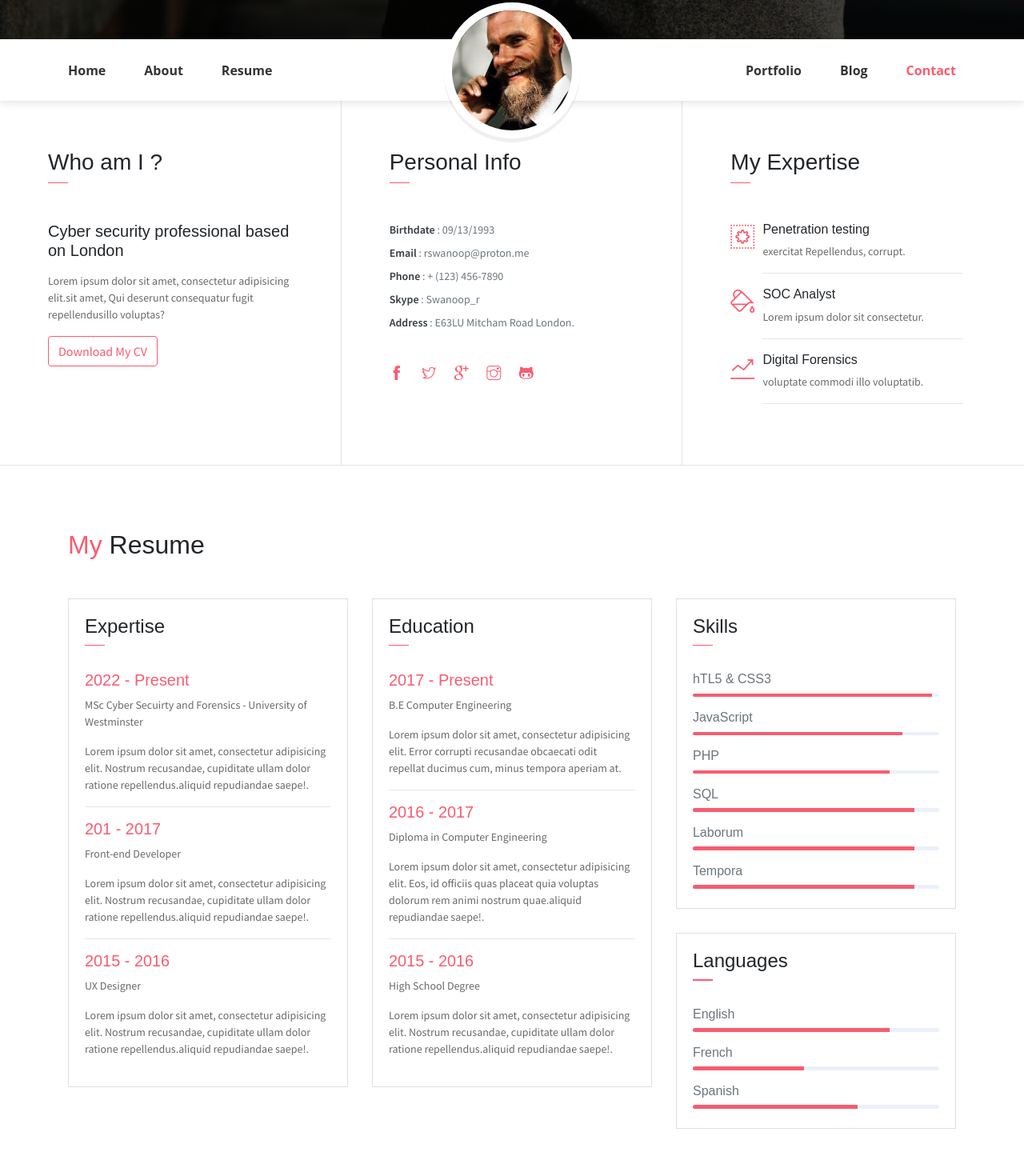
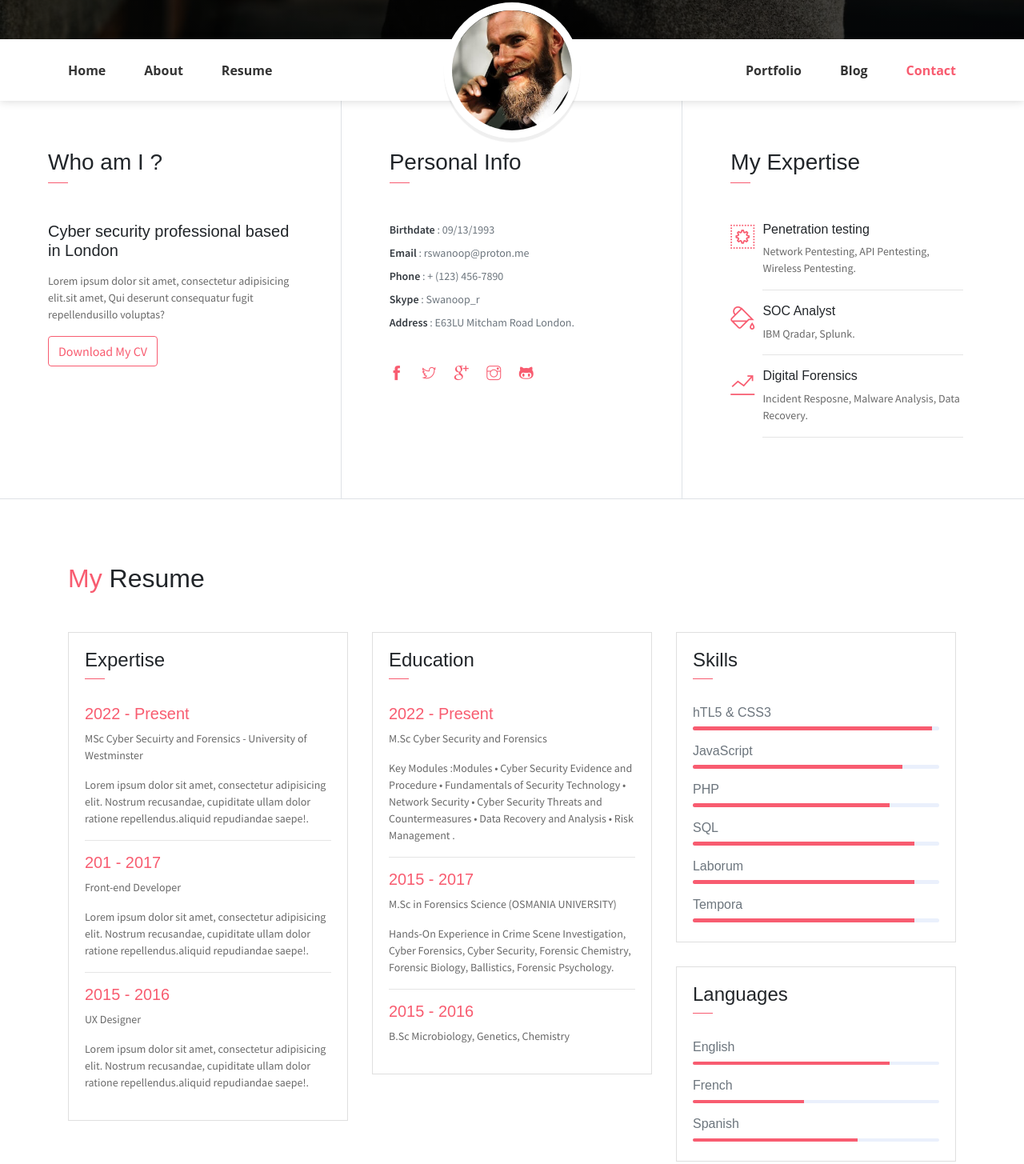
Before and after one commit to rswanoop/rswanoop.github.io, a plain HTML site: page index.html in a window 1280 px wide. Shown: the part 591-2046 px from the top of the page at 80% size. Drawn offline with Linux system fonts and the light colour scheme; some packages are replaced by stand-ins of ours; some icons are missing.

Commit message:
Other Details

```diff
--- a/index.html
+++ b/index.html
@@ -5,7 +5,7 @@
     <meta name="viewport" content="width=device-width, initial-scale=1, shrink-to-fit=no">
     <meta name="description" content="Start your development with JohnDoe landing page.">
     <meta name="author" content="Devcrud">
-    <title>JohnDoe Landing page | Free Bootstrap 4.3.x landing page</title>
+    <title>Swanoop Ramakrishnan | Free Bootstrap 4.3.x landing page</title>
     <!-- font icons -->
     <link rel="stylesheet" href="assets/vendors/themify-icons/css/themify-icons.css">
     <!-- Bootstrap + JohnDoe main styles -->
@@ -73,7 +73,7 @@
             <div class="col-lg-4 about-card">
                 <h3 class="font-weight-light">Who am I ?</h3>
                 <span class="line mb-5"></span>
-                <h5 class="mb-3">Cyber security professional  based on London</h5>
+                <h5 class="mb-3">Cyber security professional  based in London</h5>
                 <p class="mt-20">Lorem ipsum dolor sit amet, consectetur adipisicing elit.sit amet, Qui deserunt consequatur fugit repellendusillo voluptas?</p>
                 <button class="btn btn-outline-danger"><i class="icon-down-circled2 "></i>Download My CV</button>
             </div>
@@ -102,7 +102,7 @@
                     <div class="col-1 text-danger pt-1"><i class="ti-widget icon-lg"></i></div>
                     <div class="col-10 ml-auto mr-3">
                         <h6>Penetration testing</h6>
-                        <p class="subtitle"> exercitat Repellendus,  corrupt.</p>
+                        <p class="subtitle"> Network Pentesting, API Pentesting, Wireless Pentesting.</p>
                         <hr>
                     </div>
                 </div>
@@ -110,7 +110,7 @@
                     <div class="col-1 text-danger pt-1"><i class="ti-paint-bucket icon-lg"></i></div>
                     <div class="col-10 ml-auto mr-3">
                         <h6>SOC Analyst</h6>
-                        <p class="subtitle">Lorem ipsum dolor sit consectetur.</p>
+                        <p class="subtitle">IBM Qradar, Splunk.</p>
                         <hr>
                     </div>
                 </div>
@@ -118,7 +118,7 @@
                     <div class="col-1 text-danger pt-1"><i class="ti-stats-up icon-lg"></i></div>
                     <div class="col-10 ml-auto mr-3">
                         <h6>Digital Forensics</h6>
-                        <p class="subtitle">voluptate commodi illo voluptatib.</p>
+                        <p class="subtitle">Incident Resposne, Malware Analysis, Data Recovery.</p>
                         <hr>
                     </div>
                 </div>
@@ -163,17 +163,18 @@
                             </div>
                         </div>
                         <div class="card-body">
-                            <h6 class="title text-danger">2017 - Present</h6>
-                            <P>B.E Computer Engineering</P>
-                            <P class="subtitle">Lorem ipsum dolor sit amet, consectetur adipisicing elit. Error corrupti recusandae obcaecati odit repellat ducimus cum, minus tempora aperiam at.</P>
+                            <h6 class="title text-danger">2022 - Present</h6>
+                            <P>M.Sc Cyber Security and Forensics</P>
+                            <P class="subtitle">Key Modules :Modules
+                                • Cyber Security Evidence and Procedure  • Fundamentals of Security Technology • Network Security • Cyber Security Threats and Countermeasures • Data Recovery and Analysis  • Risk Management .</P>
                             <hr>
-                            <h6 class="title text-danger">2016 - 2017</h6>
-                            <P>Diploma in Computer Engineering</P>
-                            <P class="subtitle">Lorem ipsum dolor sit amet, consectetur adipisicing elit. Eos, id officiis quas placeat quia voluptas dolorum rem animi nostrum quae.aliquid repudiandae saepe!.</P>
+                            <h6 class="title text-danger">2015 - 2017</h6>
+                            <P>M.Sc in Forensics Science (OSMANIA UNIVERSITY)</P>
+                            <P class="subtitle">Hands-On Experience in Crime Scene Investigation, Cyber Forensics, Cyber Security, Forensic Chemistry, Forensic Biology, Ballistics, Forensic Psychology.</P>
                             <hr>
                             <h6 class="title text-danger">2015 - 2016</h6>
-                            <P>High School Degree</P>
-                            <P class="subtitle">Lorem ipsum dolor sit amet, consectetur adipisicing elit. Nostrum recusandae, cupiditate ullam dolor ratione repellendus.aliquid repudiandae saepe!.</P>
+                            <P>B.Sc Microbiology, Genetics, Chemistry</P>
+                            <P class="subtitle"></P>
 
                         </div>
                     </div>
@@ -302,7 +303,7 @@
                         </div>
                         <div class="card-body px-4 py-3">
                             <h5 class="mb-3 card-title text-dark">Ullam</h5>
-                            <P class="subtitle">Lorem ipsum dolor sit amet, consectetur adipisicing elit. Ullam commodi provident, dolores reiciendis enim pariatur error optio, tempora ex, nihil nesciunt! In praesentium sunt commodi, unde ipsam ex veritatis laboriosam dolor asperiores suscipit blanditiis, dignissimos quos nesciunt nulla aperiam officia.</P>
+                            <P class="subtitle">Network Pentesting, Digital Forensics .</P>
                         </div>
                     </div>
                 </div>
```
